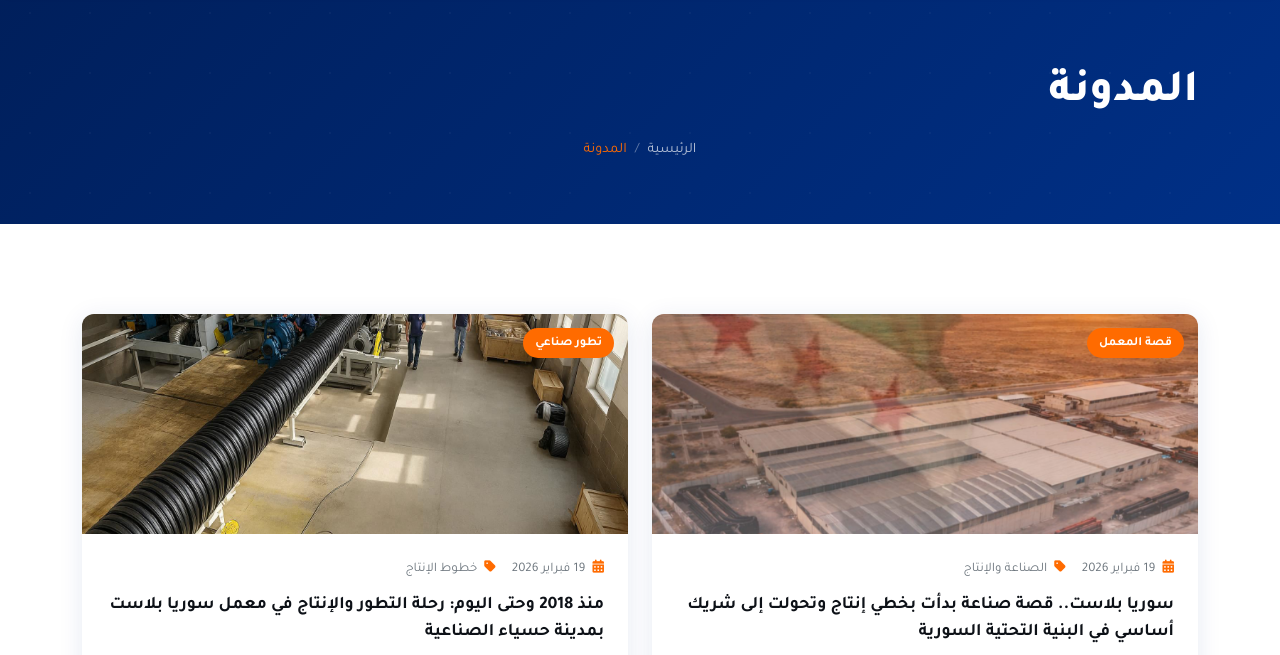
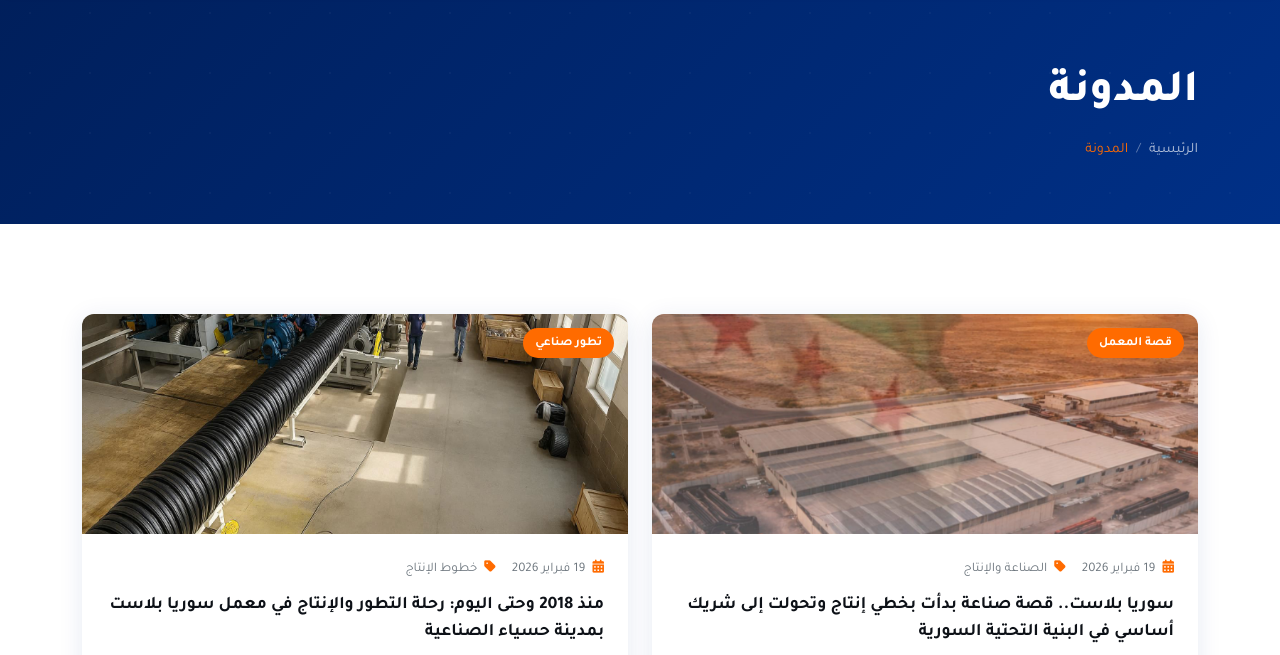
Before and after one commit to danialtech86-bit/syriaplast, a website built with webpack: page blog.html in a window 1280 px wide. Shown: the part 102-757 px from the top of the page. Built offline with nearby package versions, Linux system fonts and the light colour scheme.

Commit message:
fix minor breadcrumb styling

```diff
--- a/blog.html
+++ b/blog.html
@@ -51,7 +51,7 @@
     <div class="page-hero-content">
       <h1>المدونة</h1>
       <nav aria-label="breadcrumb">
-        <ol class="breadcrumb justify-content-center">
+        <ol class="breadcrumb">
           <li class="breadcrumb-item"><a href="index.html">الرئيسية</a></li>
           <li class="breadcrumb-item active">المدونة</li>
         </ol>
```
Also changed, not shown: contact.html (+1 -1 lines).
